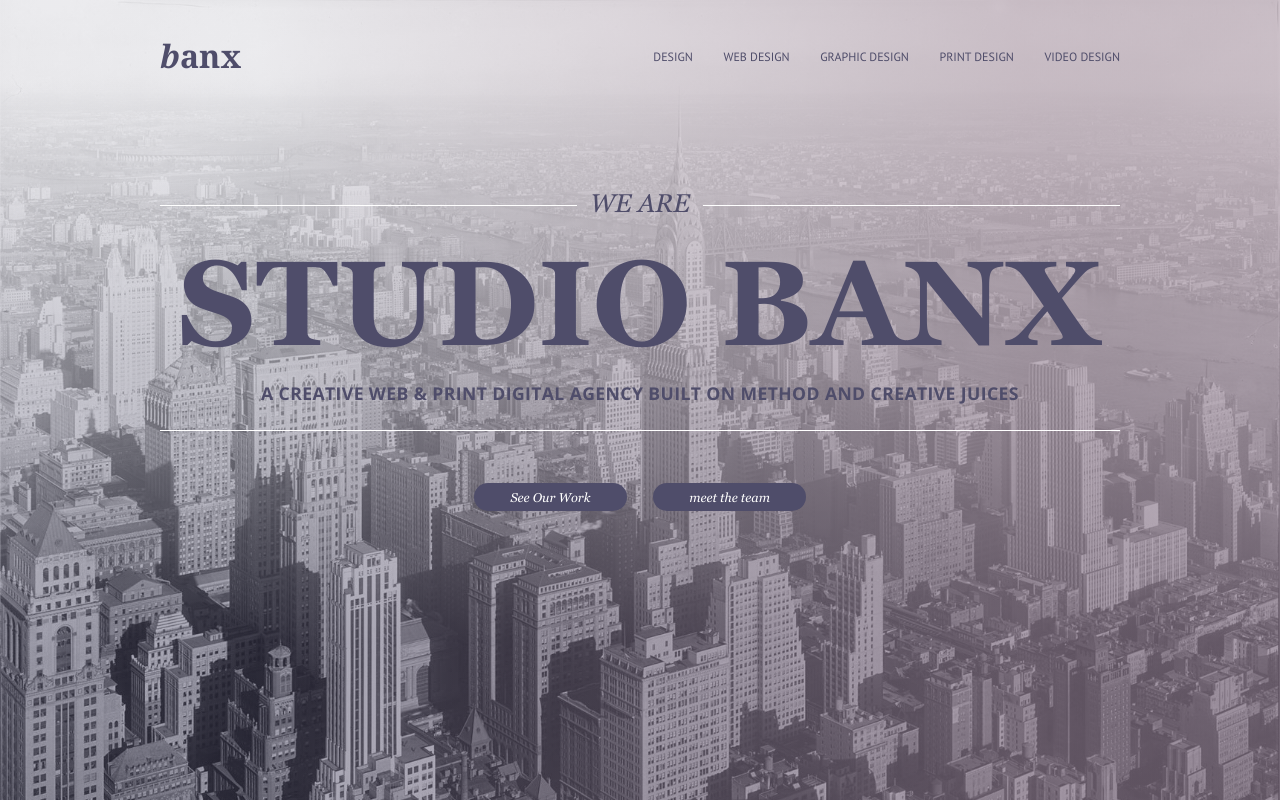
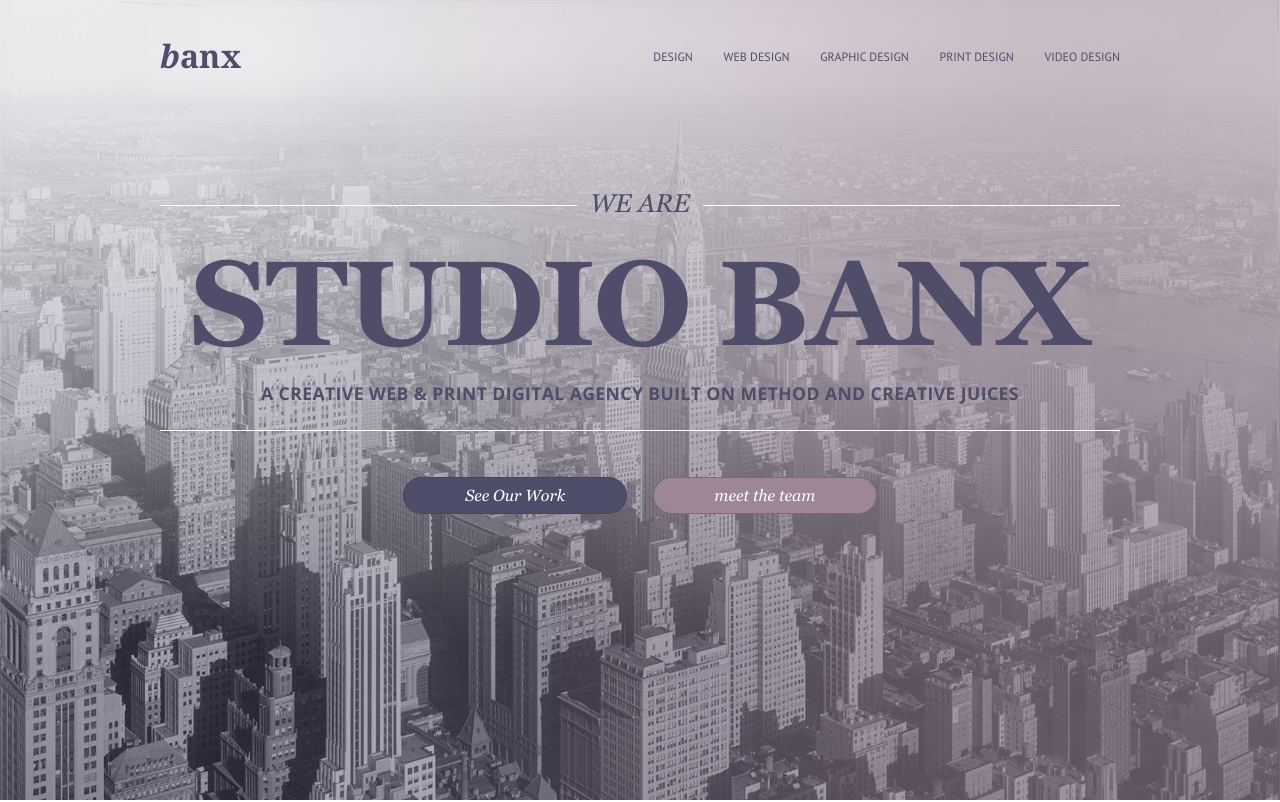
Before and after one commit to timtangonan/hsf-test, a Gatsby site: page / in a window 1280 px wide. Shown: the top 802 px of the page. Built offline with nearby package versions, Linux system fonts and the light colour scheme; Gatsby itself is replaced by a stand-in of ours.

Commit message:
button edits

```diff
--- a/src/styles/ctabuttons.css
+++ b/src/styles/ctabuttons.css
@@ -8,18 +8,22 @@
 .btn {
     padding: .5em;
     border-radius: 2em;
-    width: 12em;
-    margin: 1em;
+    width: 10em;
+    margin: 0.4em 0.8em;
     font-family: 'GeorgiaItalic', Georgia, 'Times New Roman', Times, serif;
     font-style: italic;
     color: #ffffff;
-    background-color: #4F4D6A;
-    border: none;
+    border: 0.2px solid #33333355;
     font-size: .8rem;
 }
 
 .work {
     text-transform: capitalize;
+    background-color: #4f4e6a;
+}
+
+.team {
+    background-color: #9d8696;
 }
 
 @media (min-width: 720px) {
@@ -29,5 +33,8 @@
 
     .btn {
         font-size: .8rem;
+        width: 14em;
+        padding: .5em;
+        font-size: 1rem;
     }
 }
--- a/src/styles/hero.css
+++ b/src/styles/hero.css
@@ -2,7 +2,7 @@
     text-align: center;
     color: #4F4D6A;
     width: 100%;
-    margin-top: 7.3em;
+    margin-top: 4em;
 }
 
 .hero-border {
@@ -11,7 +11,7 @@
 
 .hero-intro {
     font-family: 'GeorgiaItalic', Georgia, 'Times New Roman', Times, serif;
-    font-size: 1.6rem;
+    font-size: 1rem;
     text-transform: uppercase;
     overflow: hidden;
     text-align: center;
@@ -40,13 +40,14 @@
 .hero-brand {
     font-family: 'GeorgiaBold', Georgia, 'Times New Roman', Times, serif;
     text-transform: uppercase;
-    font-size: 4rem;
+    font-size: 3rem;
+    letter-spacing: -.1rem;
 }
 
 .hero-text {
     font-family: 'OpenSansBold', sans-serif;
     text-transform: uppercase;
-    font-size: .8rem;
+    font-size: .6rem;
     letter-spacing: .015rem;
     padding-bottom: 0.4em;
 }
@@ -56,9 +57,17 @@
 }
 
 @media (min-width: 720px) {
+    .hero {
+        margin-top: 7.3em;
+    }
+
+    .hero-intro {
+        font-size: 1.6rem;
+    }
+
     .hero-brand {
         font-size: 7.5rem;
-        letter-spacing: .01rem;
+        letter-spacing: -.125rem;
         white-space: nowrap;
     }
 
```
